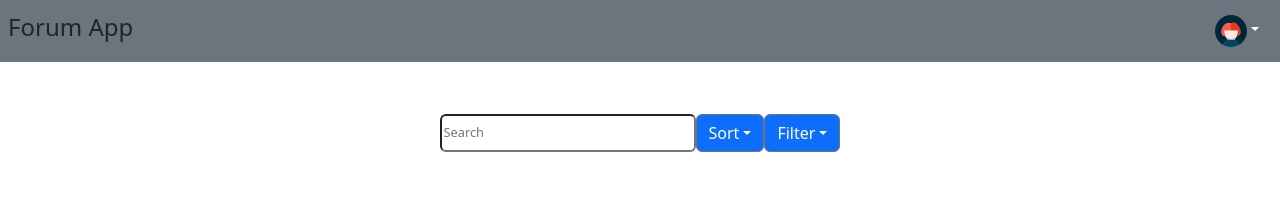
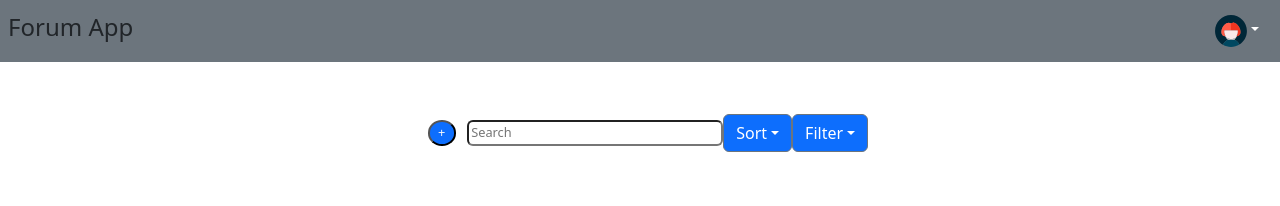
Before and after one commit to bartekmazik/ForumApp, a React (Vite) app: page / in a window 1280 px wide. Shown: the top 206 px of the page. Built offline with nearby package versions, Linux system fonts and the light colour scheme; no server answers.

Commit message:
small fix

```diff
--- a/src/components/SearchBar.jsx
+++ b/src/components/SearchBar.jsx
@@ -18,10 +18,15 @@ function SearchBar(prop) {
 
   return (
     <div className="w-50 container ">
-      <form className=" d-flex justify-content-center m-5 p-1">
+      <form className=" d-flex justify-content-center m-5 p-1 align-items-center">
+        <div>
+          <button className="w-50 bg-primary mx-3 rounded-circle text-light">
+            +
+          </button>
+        </div>
         <input
           placeholder="Search"
-          className="w-50 rounded"
+          className="w-50 rounded "
           onChange={handleChange}
         ></input>
         <div className="dropdown">
```
Also changed, not shown: src/assets/image1.jpeg (added), 1 other file (tests, documents, lock files or other folders).
